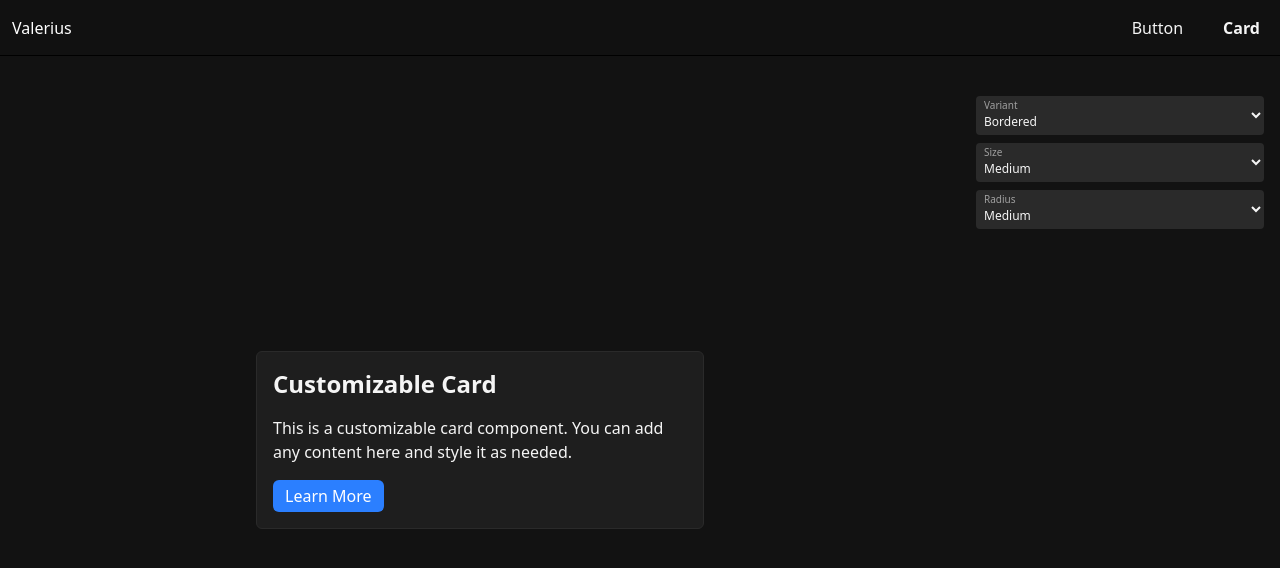
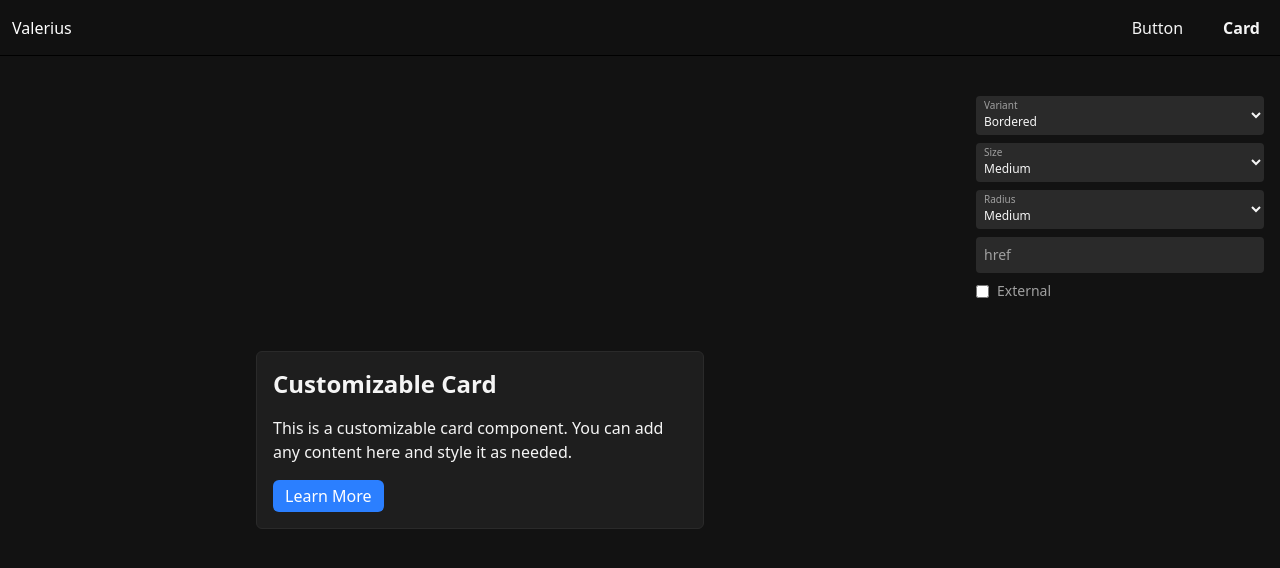
Before and after one commit to Villy-P/corekit-ui, a SvelteKit app: page /card in a window 1280 px wide. Shown: the top 568 px of the page. Built offline with nearby package versions, Linux system fonts and the light colour scheme.

Commit message:
feat: enhance Card component to support href and external props; update state management

```diff
--- a/src/routes/card/+page.svelte
+++ b/src/routes/card/+page.svelte
@@ -6,6 +6,7 @@
     import FloatingSelect from "../../components/FloatingSelect.svelte";
     import Text from "../../components/Text.svelte";
     import { colorStyleParts, type ColorStyle } from "../../styles/color.ts";
+  import type { SizeStyle } from "../../styles/size.ts";
     import type { CardVariant } from "../../types/Card.ts";
 
     const variantOptions = [
@@ -28,13 +29,15 @@
     ];
 
     let variant: CardVariant = $state("bordered");
-    let size: string = $state("md");
-    let radius: string = $state("md");
+    let size: SizeStyle = $state("md");
+    let radius: SizeStyle = $state("md");
+    let href: string = $state("");
+    let external: boolean = $state(false);
 </script>
 
 <div class="w-full h-screen flex pt-20">
     <div class="w-3/4 flex-center">
-        <Card {variant} {size} {radius}>
+        <Card {variant} {size} {radius} {href} {external}>
             <Text tag="h2" class="text-2xl font-bold mb-4">Customizable Card</Text>
             <Text class="mb-4">This is a customizable card component. You can add any content here and style it as needed.</Text>
             <Button color="blue" href="https://example.com" target="_blank">Learn More</Button>
@@ -45,5 +48,7 @@
         <FloatingSelect divClass="w-full" options={variantOptions} bind:value={variant} label="Variant"/>
         <FloatingSelect divClass="w-full" options={sizeOptions} bind:value={size} label="Size"/>
         <FloatingSelect divClass="w-full" options={sizeOptions} bind:value={radius} label="Radius"/>
+        <FloatingInput divClass="w-full" bind:value={href} label="href"/>
+        <Checkbox bind:checked={external} label="External"/>
     </div>
 </div>
```
